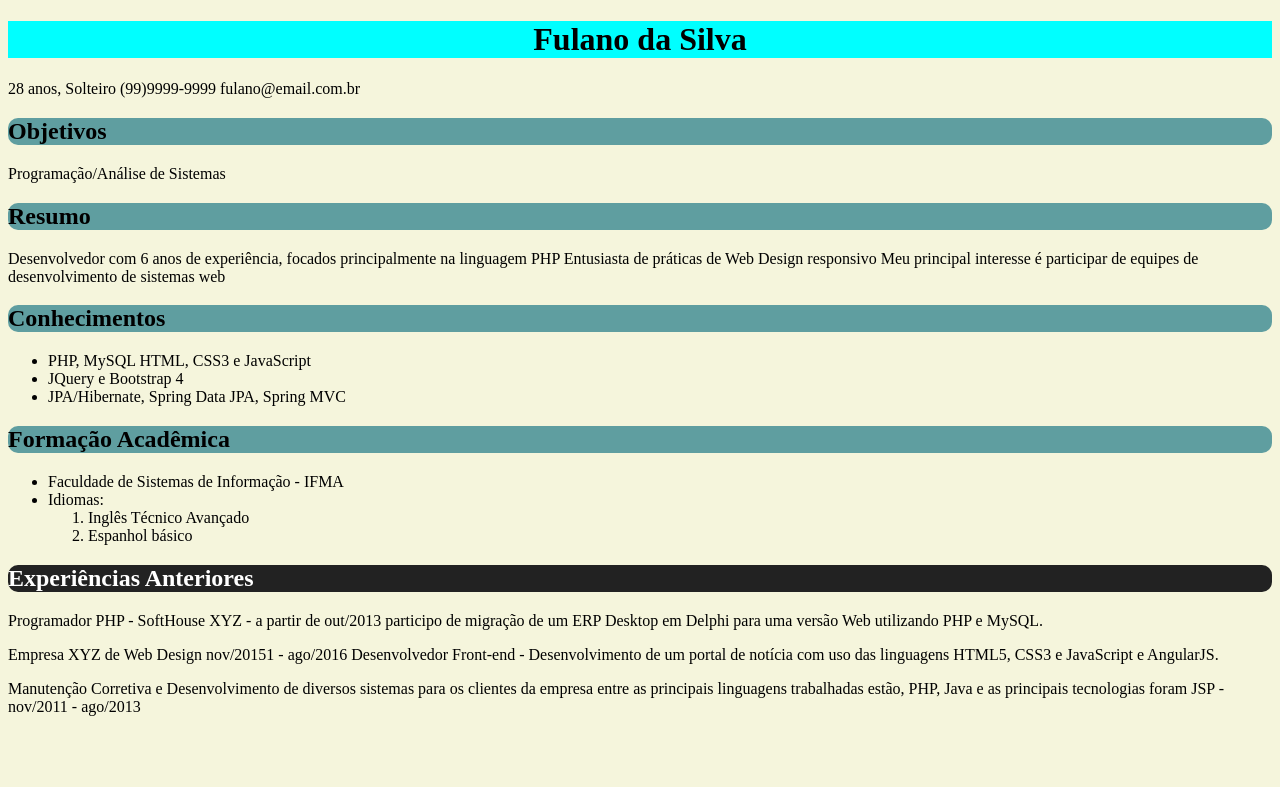
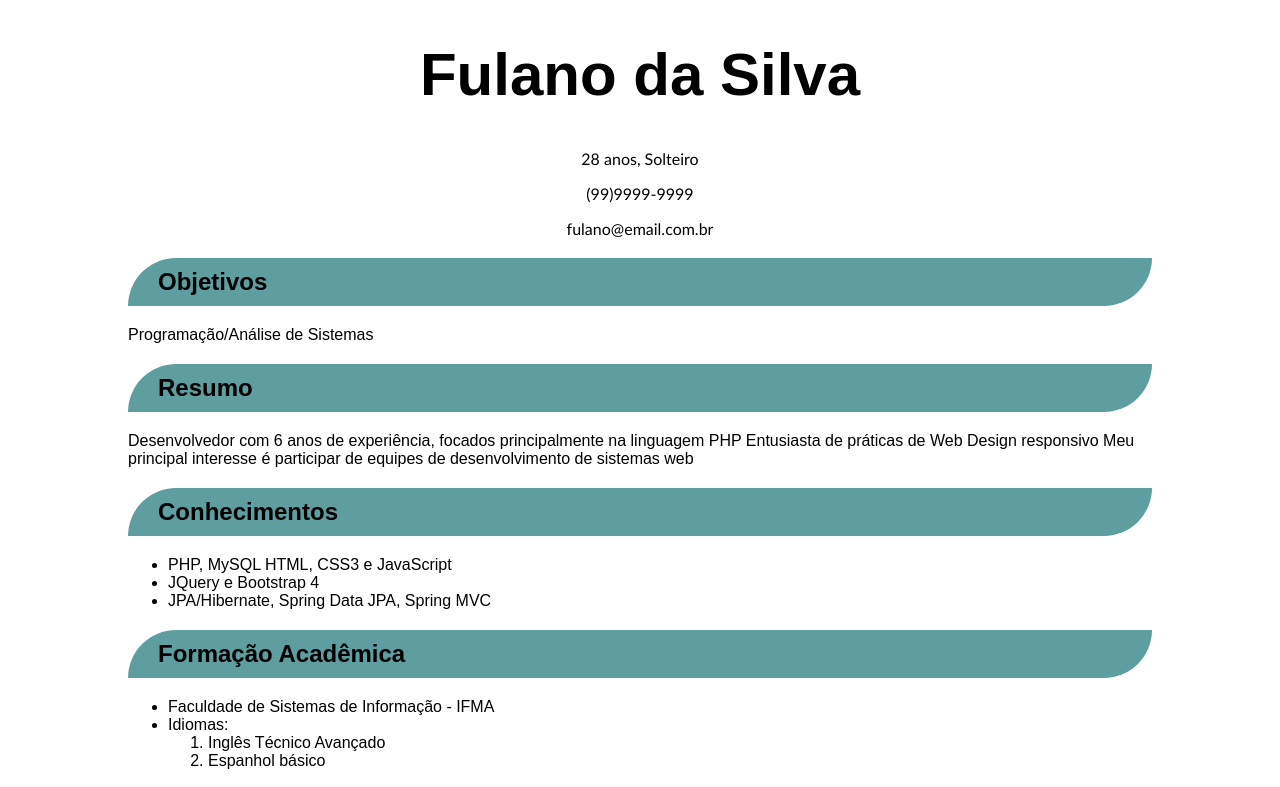
Before and after one commit to jcpinheiro/autoria-web-matutino-2024, a plain HTML site: page curriculo.html in a window 1280 px wide. Shown: the top 787 px of the page. Drawn offline with Linux system fonts and the light colour scheme.

Commit message:
Melhorias no css da página de currículo

```diff
--- /dev/null
+++ b/css/curriculo.css
@@ -0,0 +1,27 @@
+body {
+    width: 1024px;
+    margin-left: auto;
+    margin-right: auto;
+
+    font-family: Arial, Helvetica, sans-serif;
+}
+
+header {
+    text-align: center;
+}
+
+header p {
+    font-family: Calibri, sans-serif;
+}
+
+h1 {
+    font-size: 60px;
+}
+
+h2 {
+    background-color: cadetblue;
+    padding: 10px;
+    padding-left: 30px;
+    border-top-left-radius: 50px;
+    border-bottom-right-radius: 50px;
+}
--- a/curriculo.html
+++ b/curriculo.html
@@ -4,23 +4,18 @@
 <head>
     <meta charset="UTF-8">
     <title>Currículo do João da Silva</title>
-
-    <style>
-        h2 {
-            background-color: cadetblue;
-            border-radius: 10px;
-        }
-    </style>
-
+    <link rel="stylesheet" href="css/curriculo.css">
 </head>
 
-<body style="background-color: beige">
-    <h1 style="text-align: center; background-color: aqua;">Fulano da Silva</h1>
+<body>
+    <header>
+        <h1>Fulano da Silva</h1>
         <div>
-        28 anos, Solteiro
-        (99)9999-9999
-        fulano@email.com.br
+            <p>28 anos, Solteiro</p>
+            <p>(99)9999-9999</p>
+            <p>fulano@email.com.br</p>
         </div>
+    </header>
 
     <h2>Objetivos</h2>
     <p>Programação/Análise de Sistemas</p>
@@ -32,12 +27,13 @@
     Meu principal interesse é participar de equipes de desenvolvimento de sistemas web
 
     <h2>Conhecimentos</h2>
-
+    <div>
         <ul>
             <li>PHP, MySQL HTML, CSS3 e JavaScript</li>
             <li>JQuery e Bootstrap 4</li>
             <li>JPA/Hibernate, Spring Data JPA, Spring MVC</li>
         </ul>
+    </div>
 
     <h2>Formação Acadêmica</h2>
 
@@ -51,12 +47,13 @@
     </ul>
 
 
-    <h2 style="background-color: #222; color: white;">Experiências Anteriores</h2>
+    <h2>Experiências Anteriores</h2>
 
     <p>Programador PHP - SoftHouse XYZ - a partir de out/2013 participo de migração de um ERP Desktop em Delphi para uma
         versão Web utilizando PHP e MySQL.</p>
 
-    <p>Empresa XYZ de Web Design nov/20151 - ago/2016 Desenvolvedor Front-end - Desenvolvimento de um portal de notícia com
+    <p>Empresa XYZ de Web Design nov/20151 - ago/2016 Desenvolvedor Front-end - Desenvolvimento de um portal de notícia
+        com
         uso das linguagens HTML5, CSS3 e JavaScript e AngularJS.</p>
 
     <p>Manutenção Corretiva e Desenvolvimento de diversos sistemas para os clientes da empresa entre as principais
```
Lines whose indentation alone changed are shown as unchanged.
